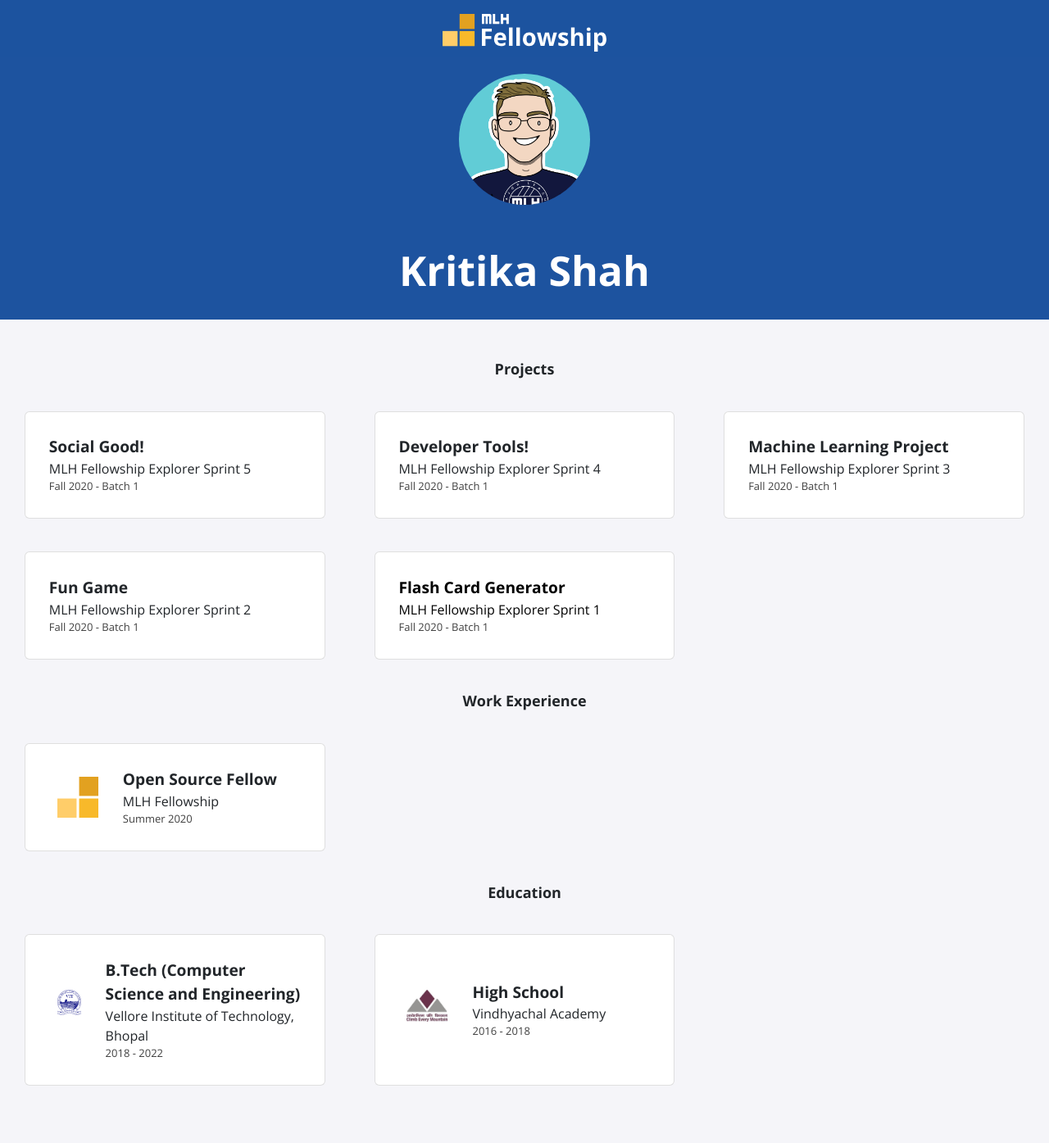
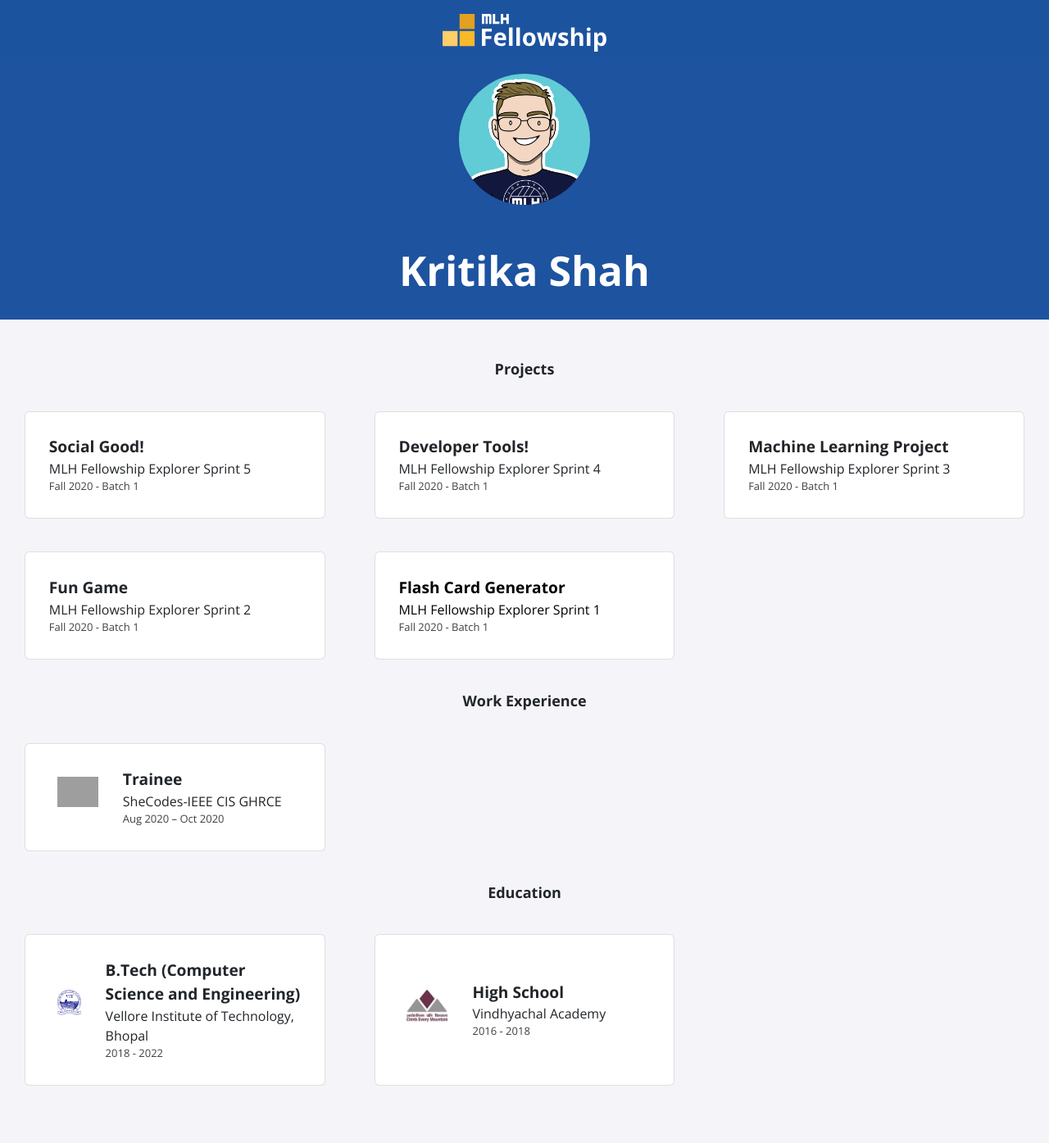
Before and after one commit to kritikashah20/kritikashah, a Jekyll site: the page built from index.html, in a window 1280 px wide. Shown: the whole page at 82% size. Built offline with Jekyll 4.4.1, drawn with Linux system fonts in a browser that asks for light colours; nearby versions of some CDN libraries; grey boxes are pictures that could not be loaded.

Commit message:
Update experience.yml

```diff
--- a/_data/experience.yml
+++ b/_data/experience.yml
@@ -1,4 +1,4 @@
-- role: Open Source Fellow
-  company: MLH Fellowship
-  dates: Summer 2020
-  logo: fellowship.svg
+- role: Trainee
+  company: SheCodes-IEEE CIS GHRCE
+  dates:  Aug 2020 – Oct 2020
+  logo: shecodes.png
```
